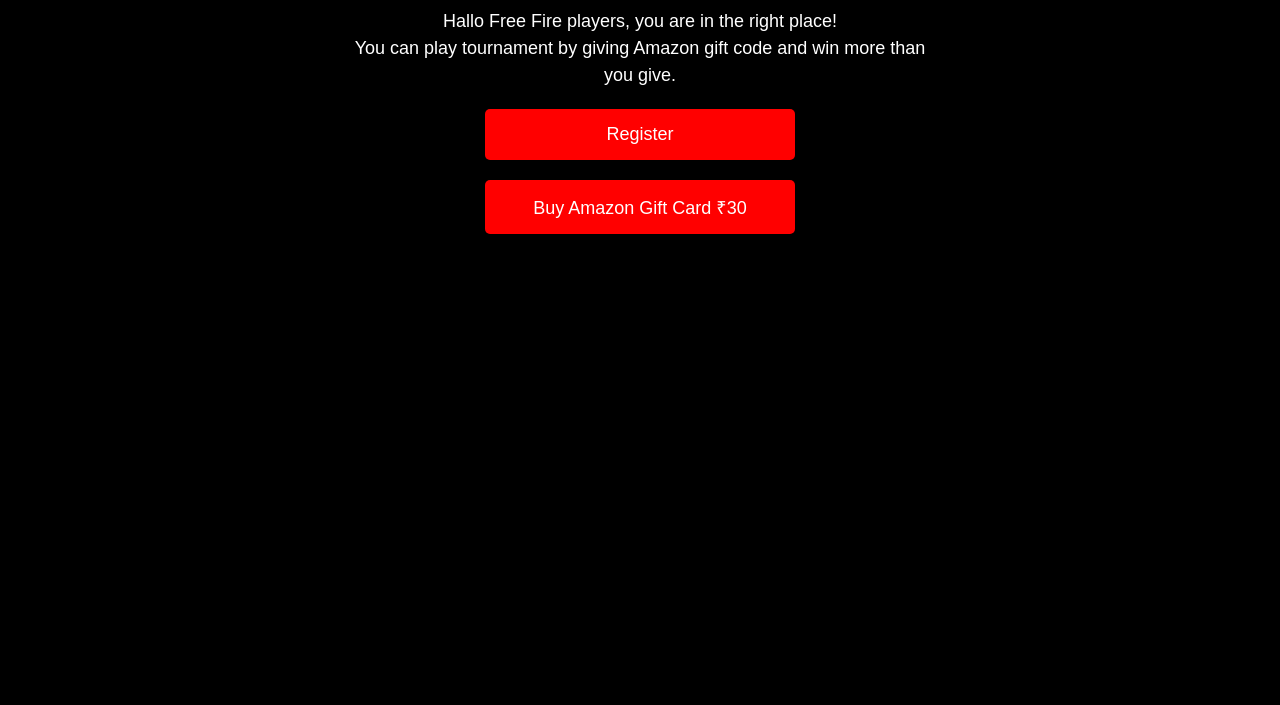
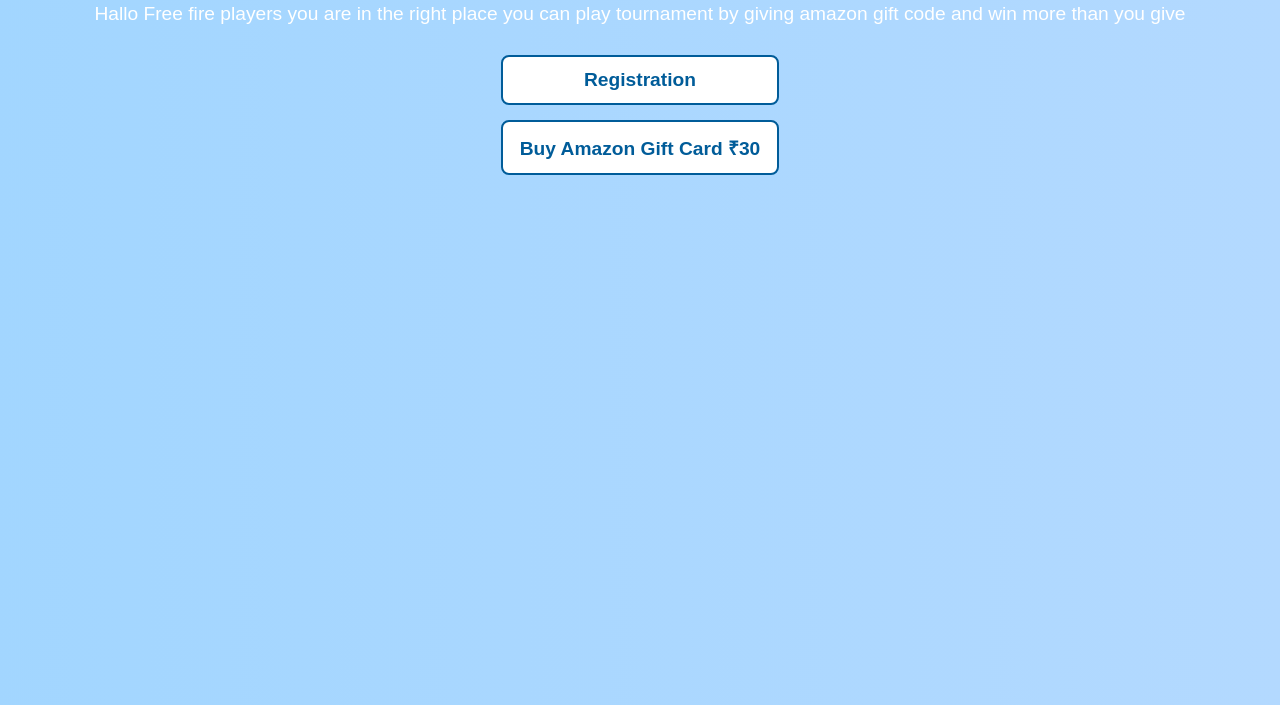
Before and after one commit to GM8310/Free-fire-tournament-, a plain HTML site: page tornament.html in a window 1280 px wide. Shown: the part 95-800 px from the top of the page. Drawn offline with Linux system fonts and the light colour scheme.

Commit message:
tornament.html

```diff
--- a/tornament.html
+++ b/tornament.html
@@ -1,52 +1,60 @@
 <!DOCTYPE html>
-<html>
+<html lang="en">
 <head>
+<meta charset="UTF-8">
+<meta name="viewport" content="width=device-width, initial-scale=1.0">
 <title>Tournament Info</title>
 <style>
     body {
         margin: 0;
         font-family: Arial, sans-serif;
-        background: black;
+        background: linear-gradient(270deg, #b3d9ff, #80cfff, #b3d9ff);
+        background-size: 600% 600%;
+        animation: gradientBG 10s ease infinite;
+        text-align: center;
         color: white;
-        text-align: center;
         padding: 20px;
     }
+    @keyframes gradientBG {
+        0% {background-position: 0% 50%;}
+        50% {background-position: 100% 50%;}
+        100% {background-position: 0% 50%;}
+    }
     h1 {
-        font-size: 35px;
+        font-size: 2em;
         margin-top: 20px;
-        color: red;
     }
     p {
-        font-size: 18px;
-        max-width: 600px;
-        margin: auto;
-        line-height: 1.5;
+        font-size: 1.2em;
+        margin-bottom: 30px;
     }
     .btn {
         display: block;
-        margin: 20px auto;
-        padding: 15px 30px;
-        background: red;
-        color: white;
+        width: 250px;
+        margin: 15px auto;
+        padding: 12px;
+        font-size: 1.2em;
+        background-color: white;
+        color: #005c99;
+        border: 2px solid #005c99;
+        border-radius: 8px;
         text-decoration: none;
-        font-size: 18px;
-        border-radius: 5px;
-        transition: background 0.3s;
-        width: 250px;
+        font-weight: bold;
+        transition: all 0.3s ease;
     }
     .btn:hover {
-        background: darkred;
+        background-color: #e6f2ff;
+        transform: scale(1.05);
     }
 </style>
 </head>
 <body>
 
-<h1>Available Tournament</h1>
-<p>Hallo Free Fire players, you are in the right place!<br>
-You can play tournament by giving Amazon gift code and win more than you give.</p>
+    <h1>Available Tournament</h1>
+    <p>Hallo Free fire players you are in the right place you can play tournament by giving amazon gift code and win more than you give</p>
 
-<a class="btn" href="https://forms.gle/bXfwH5SoBGkcTxt26" target="_blank">Register</a>
-<a class="btn" href="https://www.amazon.in/dp/B00JRD35LM" target="_blank">Buy Amazon Gift Card ₹30</a>
+    <a href="https://forms.gle/bXfwH5SoBGkcTxt26" target="_blank" class="btn">Registration</a>
+    <a href="https://www.amazon.in/dp/B00KQ2O6BM" target="_blank" class="btn">Buy Amazon Gift Card ₹30</a>
 
 </body>
 </html>
```
